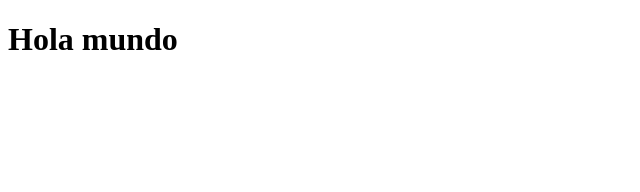
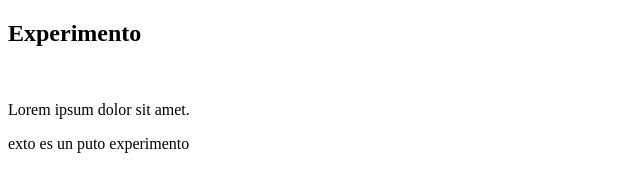
Before and after one commit to pablo7568/curso, a plain HTML site: page index.html in a window 1280 px wide. Shown: the whole page, without its empty margins (0-640 px from the left). Drawn offline with Linux system fonts and the light colour scheme.

Commit message:
la verga

```diff
--- a/index.html
+++ b/index.html
@@ -2,9 +2,16 @@
 <html lang="en">
 <head>
 	<meta charset="UTF-8">
-	<title>Git</title>
+	<title>Experimento</title>
 </head>
 <body>
-	<h1>Hola mundo</h1>
+	<header>
+		<h2>Experimento</h2>
+		<br>
+		<p>Lorem ipsum dolor sit amet.</p>
+	</header>
+	<footer>
+		<p>exto es un puto experimento</p>
+	</footer>
 </body>
 </html>
```
Also changed, not shown: experiment.html (added), 1 other file.
